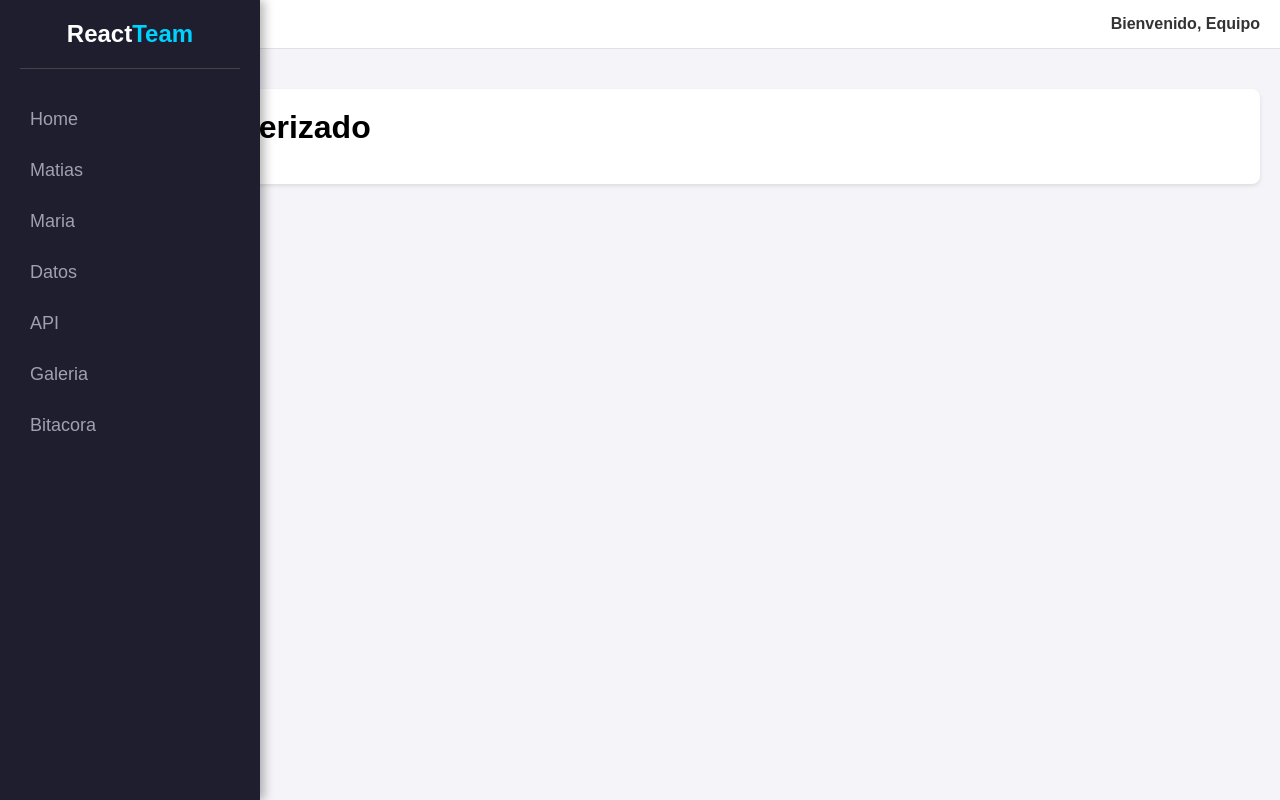
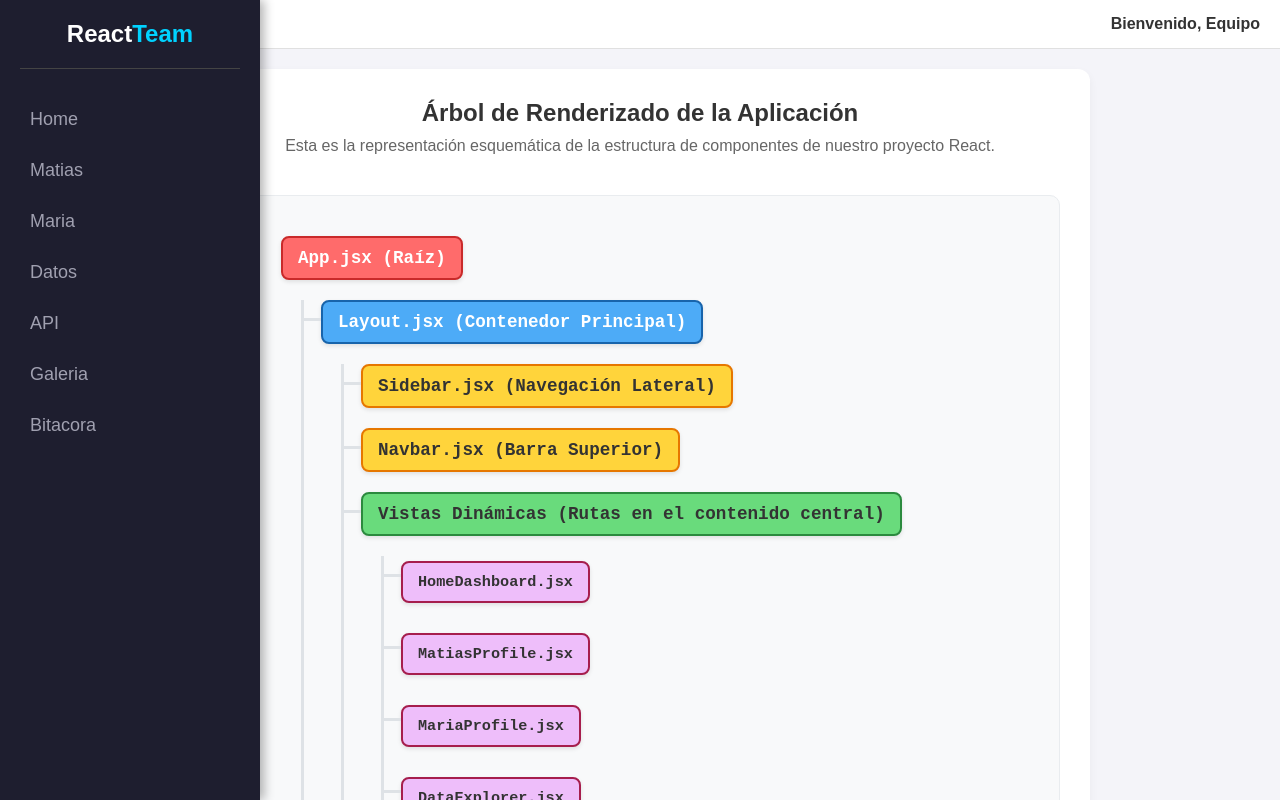
Before and after one commit to Matihp/TP2-Proyecto-React, a React (Vite) app: page /arbol in a window 1280 px wide. Shown: the top 800 px of the page. Built offline with nearby package versions, Linux system fonts and the light colour scheme.

Commit message:
Document application render tree

```diff
--- a/src/views/RenderTree/RenderTree.css
+++ b/src/views/RenderTree/RenderTree.css
@@ -1,7 +1,107 @@
 .contenedor-arbol {
+  padding: 30px;
+  max-width: 900px;
+  margin: 0 auto;
+  background-color: #ffffff;
+  border-radius: 12px;
+  box-shadow: 0 4px 10px rgba(0,0,0,0.05);
+}
+
+.titulo-arbol {
+  text-align: center;
+  color: #333;
+  margin-bottom: 10px;
+}
+
+.descripcion-arbol {
+  text-align: center;
+  color: #666;
+  margin-bottom: 40px;
+}
+
+.diagrama-arbol {
   padding: 20px;
-  background-color: #fff;
+  background-color: #f8f9fa;
+  border-radius: 10px;
+  border: 1px solid #e9ecef;
+  overflow-x: auto;
+}
+
+.diagrama-arbol ul {
+  list-style-type: none;
+  position: relative;
+  padding-left: 40px;
+}
+
+.diagrama-arbol ul::before {
+  content: "";
+  position: absolute;
+  top: 0;
+  bottom: 0;
+  left: 20px;
+  border-left: 3px solid #dee2e6;
+}
+
+.diagrama-arbol li {
+  position: relative;
+  margin: 20px 0;
+}
+
+.diagrama-arbol li::before {
+  content: "";
+  position: absolute;
+  top: 18px;
+  left: -20px;
+  width: 20px;
+  border-top: 3px solid #dee2e6;
+}
+
+.lista-raiz > li::before {
+  display: none;
+}
+.lista-raiz::before {
+  display: none;
+}
+
+.diagrama-arbol span {
+  display: inline-block;
+  padding: 10px 15px;
   border-radius: 8px;
+  font-weight: bold;
   box-shadow: 0 2px 4px rgba(0,0,0,0.1);
-  margin-top: 20px;
+  font-family: monospace;
+  font-size: 1.1rem;
 }
+
+.nodo-raiz {
+  background-color: #ff6b6b;
+  color: white;
+  border: 2px solid #c92a2a;
+}
+
+.nodo-layout {
+  background-color: #4dabf7;
+  color: white;
+  border: 2px solid #1864ab;
+}
+
+.nodo-hijo {
+  background-color: #ffd43b;
+  color: #333;
+  border: 2px solid #e67700;
+}
+
+.nodo-vistas {
+  background-color: #69db7c;
+  color: #333;
+  border: 2px solid #2b8a3e;
+}
+
+.nodo-vista {
+  background-color: #eebefa;
+  color: #333;
+  border: 2px solid #a61e4d;
+  font-size: 0.95rem !important;
+  margin: 5px 0;
+  display: block;
+}
--- a/src/views/RenderTree/RenderTree.jsx
+++ b/src/views/RenderTree/RenderTree.jsx
@@ -4,8 +4,39 @@ import './RenderTree.css';
 const RenderTree = () => {
   return (
     <div className="contenedor-arbol">
-      <h1>Árbol de Renderizado</h1>
-      <p>...</p>
+      <h2 className="titulo-arbol">Árbol de Renderizado de la Aplicación</h2>
+      <p className="descripcion-arbol">
+        Esta es la representación esquemática de la estructura de componentes de nuestro proyecto React.
+      </p>
+      <div className="diagrama-arbol">
+        <ul className="lista-raiz">
+          <li>
+            <span className="nodo-raiz">App.jsx (Raíz)</span>
+            <ul>
+              <li>
+                <span className="nodo-layout">Layout.jsx (Contenedor Principal)</span>
+                <ul>
+                  <li><span className="nodo-hijo">Sidebar.jsx (Navegación Lateral)</span></li>
+                  <li><span className="nodo-hijo">Navbar.jsx (Barra Superior)</span></li>
+                  <li>
+                    <span className="nodo-vistas">Vistas Dinámicas (Rutas en el contenido central)</span>
+                    <ul>
+                      <li><span className="nodo-vista">HomeDashboard.jsx</span></li>
+                      <li><span className="nodo-vista">MatiasProfile.jsx</span></li>
+                      <li><span className="nodo-vista">MariaProfile.jsx</span></li>
+                      <li><span className="nodo-vista">DataExplorer.jsx</span></li>
+                      <li><span className="nodo-vista">ApiIntegration.jsx</span></li>
+                      <li><span className="nodo-vista">Gallery.jsx</span></li>
+                      <li><span className="nodo-vista">Bitacora.jsx</span></li>
+                      <li><span className="nodo-vista">RenderTree.jsx (¡Estás aquí!)</span></li>
+                    </ul>
+                  </li>
+                </ul>
+              </li>
+            </ul>
+          </li>
+        </ul>
+      </div>
     </div>
   );
 };
```
